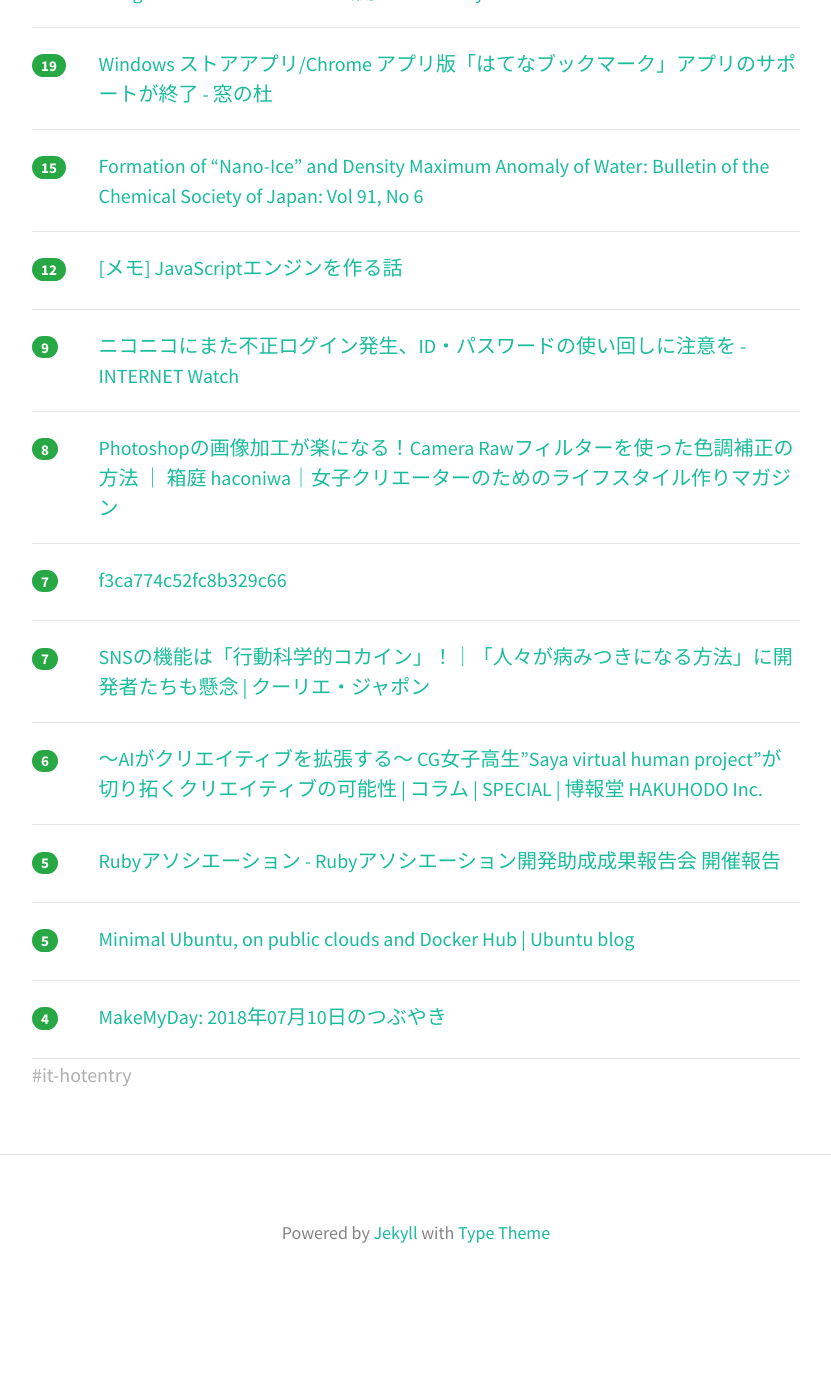
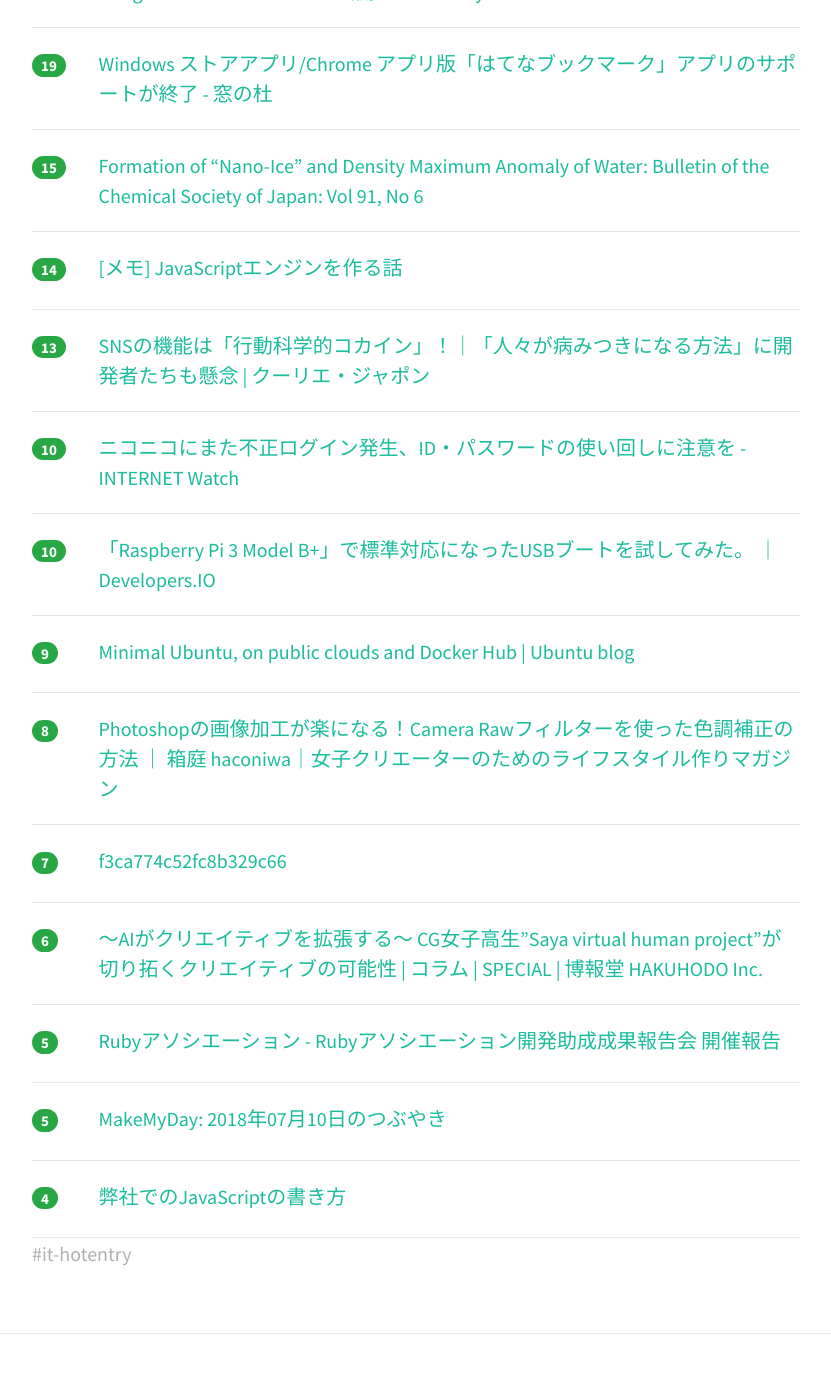
Before and after one commit to yatta47/hatena-matome-site, a Jekyll site: the page built from _posts/2018-07-11-hatena.md, in a window 1280 px wide and 1400 px high, scrolled down 550 px. Shown: the top 1373 px of the window, without its empty margins (224-1055 px from the left). Built offline with Jekyll 4.4.1, drawn with Linux system fonts in a browser that asks for light colours; nearby versions of some CDN libraries; before the commit the page ends 1860 px from its top, so only the background shows below that; some of the changed text lies outside the part shown.

Commit message:
Updated 2018-07-11

```diff
--- a/_posts/2018-07-11-hatena.md
+++ b/_posts/2018-07-11-hatena.md
@@ -1,18 +1,18 @@
 ---
 layout: post
 title:  "2018-07-11 はてぶIT"
-date:   2018-07-11 06:01:18
+date:   2018-07-11 07:01:16
 tags: [it-hotentry]
 ---
-13 件のデータあり
+15 件のデータあり
 
 <hr><div class="row">
-<div class="col-1"><span class="badge badge-pill badge-success h2">32</span></div>
+<div class="col-1"><span class="badge badge-pill badge-success h2">34</span></div>
 <div class="col-11"><a href='https://gigazine.net/news/20180710-parts-map/' target='_blank'>日本のどこに電子部品店があるか一目で分かる「日本全国電子部品店マップ」 - GIGAZINE</a></div>
 </div>
 <hr>
 <div class="row">
-<div class="col-1"><span class="badge badge-pill badge-success h2">21</span></div>
+<div class="col-1"><span class="badge badge-pill badge-success h2">27</span></div>
 <div class="col-11"><a href='https://www.publickey1.jp/blog/18/javadockerjibgoogle.html' target='_blank'>Javaアプリケーションを自動的にDockerイメージにビルドしてくれる「Jib」、Googleがオープンソースで公開 － Publickey</a></div>
 </div>
 <hr>
@@ -27,13 +27,28 @@ tags: [it-hotentry]
 </div>
 <hr>
 <div class="row">
-<div class="col-1"><span class="badge badge-pill badge-success h2">12</span></div>
+<div class="col-1"><span class="badge badge-pill badge-success h2">14</span></div>
 <div class="col-11"><a href='https://qiita.com/uint256_t/items/be9a0c2313ea81fa7b20' target='_blank'>[メモ] JavaScriptエンジンを作る話</a></div>
 </div>
 <hr>
 <div class="row">
+<div class="col-1"><span class="badge badge-pill badge-success h2">13</span></div>
+<div class="col-11"><a href='https://courrier.jp/news/archives/127441/' target='_blank'>SNSの機能は「行動科学的コカイン」！｜「人々が病みつきになる方法」に開発者たちも懸念 | クーリエ・ジャポン</a></div>
+</div>
+<hr>
+<div class="row">
+<div class="col-1"><span class="badge badge-pill badge-success h2">10</span></div>
+<div class="col-11"><a href='https://internet.watch.impress.co.jp/docs/news/1132175.html' target='_blank'>ニコニコにまた不正ログイン発生、ID・パスワードの使い回しに注意を - INTERNET Watch</a></div>
+</div>
+<hr>
+<div class="row">
+<div class="col-1"><span class="badge badge-pill badge-success h2">10</span></div>
+<div class="col-11"><a href='https://dev.classmethod.jp/hardware/raspberry-pi-3-model-b-plus-usb-boot/' target='_blank'>「Raspberry Pi 3 Model B+」で標準対応になったUSBブートを試してみた。 ｜ Developers.IO</a></div>
+</div>
+<hr>
+<div class="row">
 <div class="col-1"><span class="badge badge-pill badge-success h2">9</span></div>
-<div class="col-11"><a href='https://internet.watch.impress.co.jp/docs/news/1132175.html' target='_blank'>ニコニコにまた不正ログイン発生、ID・パスワードの使い回しに注意を - INTERNET Watch</a></div>
+<div class="col-11"><a href='https://blog.ubuntu.com/2018/07/09/minimal-ubuntu-released' target='_blank'>Minimal Ubuntu, on public clouds and Docker Hub | Ubuntu blog</a></div>
 </div>
 <hr>
 <div class="row">
@@ -44,11 +59,6 @@ tags: [it-hotentry]
 <div class="row">
 <div class="col-1"><span class="badge badge-pill badge-success h2">7</span></div>
 <div class="col-11"><a href='https://qiita.com/zembutsu/items/f3ca774c52fc8b329c66' target='_blank'>f3ca774c52fc8b329c66</a></div>
-</div>
-<hr>
-<div class="row">
-<div class="col-1"><span class="badge badge-pill badge-success h2">7</span></div>
-<div class="col-11"><a href='https://courrier.jp/news/archives/127441/' target='_blank'>SNSの機能は「行動科学的コカイン」！｜「人々が病みつきになる方法」に開発者たちも懸念 | クーリエ・ジャポン</a></div>
 </div>
 <hr>
 <div class="row">
@@ -63,11 +73,11 @@ tags: [it-hotentry]
 <hr>
 <div class="row">
 <div class="col-1"><span class="badge badge-pill badge-success h2">5</span></div>
-<div class="col-11"><a href='https://blog.ubuntu.com/2018/07/09/minimal-ubuntu-released' target='_blank'>Minimal Ubuntu, on public clouds and Docker Hub | Ubuntu blog</a></div>
+<div class="col-11"><a href='http://hirono-hideki-blog.seesaa.net/article/460456252.html' target='_blank'>MakeMyDay: 2018年07月10日のつぶやき</a></div>
 </div>
 <hr>
 <div class="row">
 <div class="col-1"><span class="badge badge-pill badge-success h2">4</span></div>
-<div class="col-11"><a href='http://hirono-hideki-blog.seesaa.net/article/460456252.html' target='_blank'>MakeMyDay: 2018年07月10日のつぶやき</a></div>
+<div class="col-11"><a href='https://qiita.com/Kakuni/items/21b7a587dac77ba84719' target='_blank'>弊社でのJavaScriptの書き方</a></div>
 </div>
 <hr>
```
